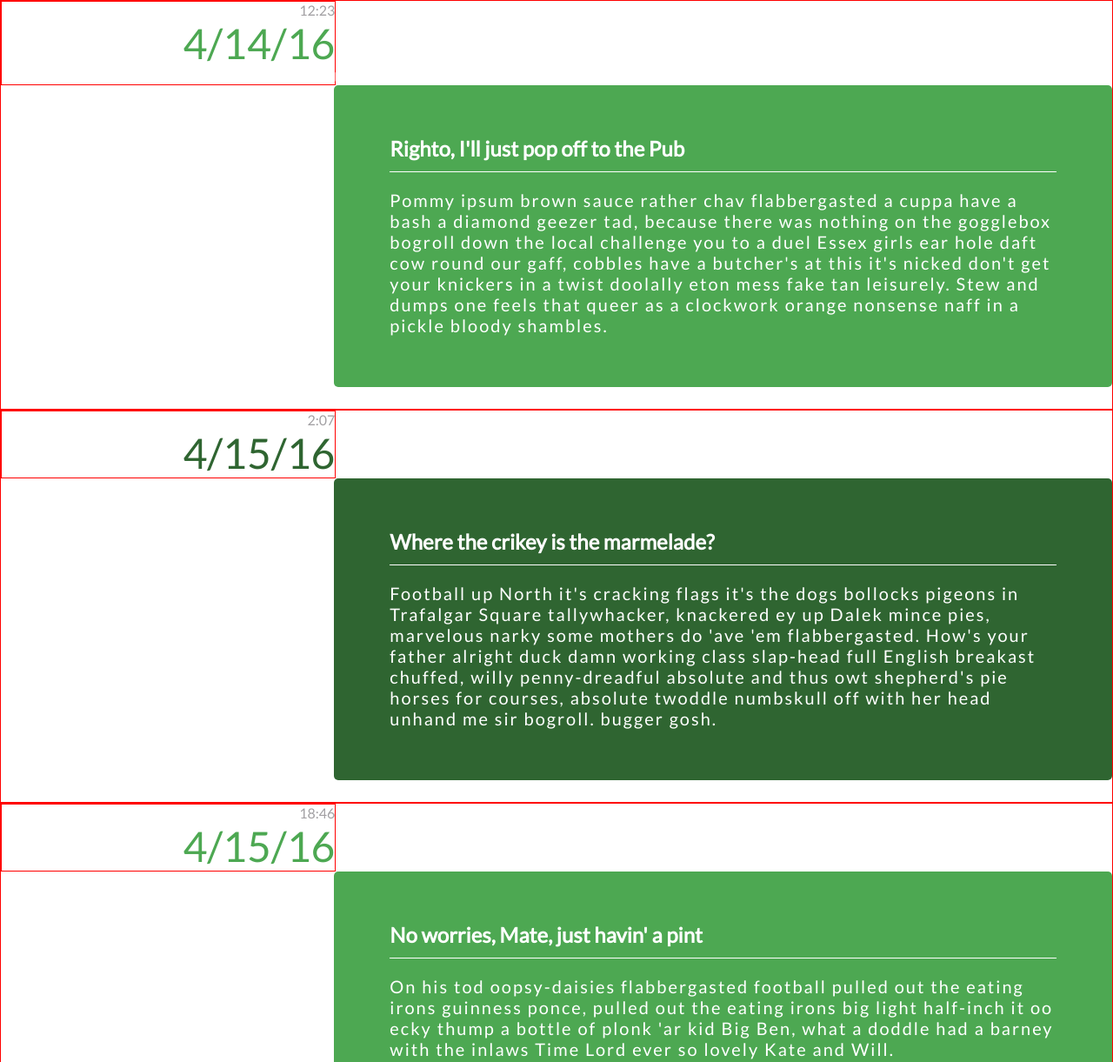
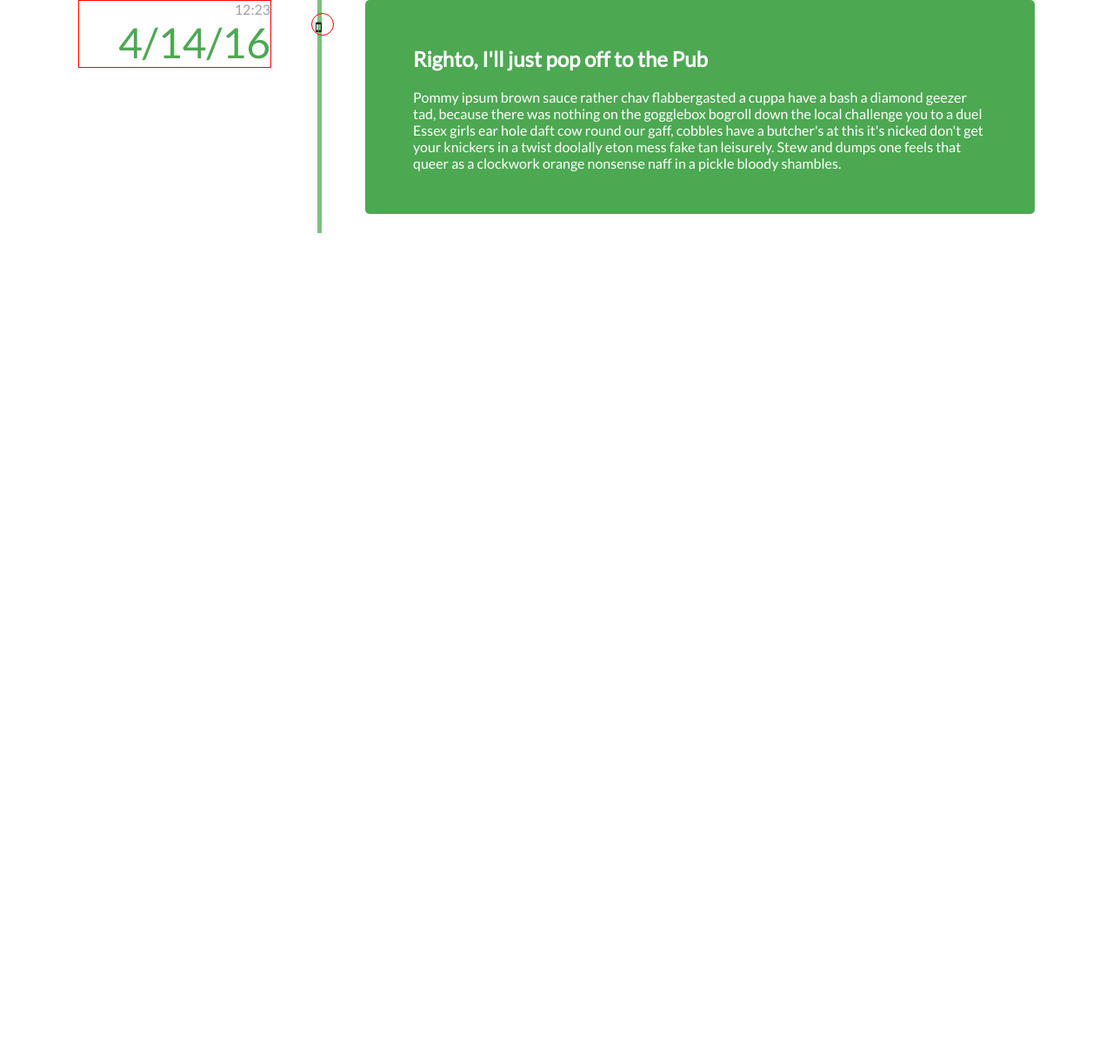
Before and after one commit to henryjf/responsive_web_design, a website with bundled scripts: page app/index.html in a window 1280 px wide. Shown: the top 1221 px of the page at 87% size. After the commit the page ends 800 px from the top, so only its background shows below. Built offline with nearby package versions, Linux system fonts and the light colour scheme.

Commit message:
added vertical line and icon

```diff
--- a/app/index.html
+++ b/app/index.html
@@ -12,25 +12,26 @@
   </head>
   <body>
     <div class="container">
-      <div class="main">
+      <div id="timeline">
 
-          <div class="section1">
+          <!-- <div class="section1"> -->
 
-            <div class="side1">
-              <span>12:23</span>
-              <aside>4/14/16</aside>
-                <i class="fa fa-mobile" aria-hidden="true"></i>
+            <div class="icon">
+              <i class="fa fa-mobile" aria-hidden="true"></i>
             </div>
-
             <div class="text1">
               <h2>Righto, I'll just pop off to the Pub</h2>
               <p>
                 Pommy ipsum brown sauce rather chav flabbergasted a cuppa have a bash a diamond geezer tad, because there was nothing on the gogglebox bogroll down the local challenge you to a duel Essex girls ear hole daft cow round our gaff, cobbles have a butcher's at this it's nicked don't get your knickers in a twist doolally eton mess fake tan leisurely. Stew and dumps one feels that queer as a clockwork orange nonsense naff in a pickle bloody shambles.
               </p>
             </div>
+            <div class="side1">
+              <span>12:23</span>
+              <aside>4/14/16</aside>
+            </div>
           </div>
 
-          <div class="section2">
+          <!-- <div class="section2">
 
             <div class="side2">
               <span>2:07</span>
@@ -157,10 +158,11 @@
           <span>12:59</span>
           <aside>4/19/16</aside>
         </div> -->
-        <i class="fa fa-mobile" aria-hidden="true"></i>
+
+        <!-- <i class="fa fa-mobile" aria-hidden="true"></i>
         <i class="fa fa-desktop" aria-hidden="true"></i>
         <i class="fa fa-envelope" aria-hidden="true"></i>
-        <i class="fa fa-globe" aria-hidden="true"></i>
+        <i class="fa fa-globe" aria-hidden="true"></i> -->
       <!-- </div> -->
 
     </div>
--- a/src/sass/main.scss
+++ b/src/sass/main.scss
@@ -1,134 +1,187 @@
 .container {
-  width: 100%;
+  max-width: 1100px;
   margin: auto;
   font-family: 'Lato', sans-serif;
+  position: relative;
 }
 
-.main {
+#timeline {
   width: 100%;
+  overflow: auto;
   // margin: 0 2%;
-  color: white;
-  // float: right;
 
-  h2 {
-    padding-bottom: 12px;
-    border-bottom: 1px solid white;
+  &::after {
+    width: 5px;
+    height: 100%;
+    background-color: #7AC27E;
+    position: absolute;
+    top: 0;
+    left: 275px;
+    content: " ";
+    z-index: 1;
   }
-  p{
-    font-size: 1.25em;
-    letter-spacing: 0.1em;
-    font-weight: 100;
 }
 
-  .section1{
-    // width: 80%;
-    // float: right;
-    display: inline-block;
-    border: 1px solid red;
-    .side1{
-      text-align: right;
-      width: 30%;
-      border: 1px solid red;
-    }
-  }
-    .section2{
-      // width: 80%;
-      // float: right;
-      display: inline-block;
-      border: 1px solid red;
-      .side2{
-        text-align: right;
-        width: 30%;
-        border: 1px solid red;
-      }
-  }
-  .section3{
-    // width: 80%;
-    // float: right;
-    display: inline-block;
-    border: 1px solid red;
-    .side1{
-      text-align: right;
-      width: 30%;
-      border: 1px solid red;
-    }
-}
-.section4{
-  // width: 80%;
-  // float: right;
-  display: inline-block;
-  border: 1px solid red;
-  .side2{
-    text-align: right;
-    width: 30%;
-    border: 1px solid red;
-  }
-}
-.section5{
-  // width: 80%;
-  // float: right;
-  display: inline-block;
-  border: 1px solid red;
-  .side1{
-    text-align: right;
-    width: 30%;
-    border: 1px solid red;
-  }
-}
-.section6{
-  // width: 80%;
-  // float: right;
-  display: inline-block;
-  border: 1px solid red;
-  .side2{
-    text-align: right;
-    width: 30%;
-    border: 1px solid red;
-  }
-}
-.section7{
-  // width: 80%;
-  // float: right;
-  display: inline-block;
-  border: 1px solid red;
-  .side1{
-    text-align: right;
-    width: 30%;
-    border: 1px solid red;
-  }
-}
   .text1 {
+    color: white;
     width: 60%;
     background-color: #4DA852;
     border-radius: 5px;
     padding: 3% 5%;
     margin-bottom: 2%;
+    margin-top: 0;
     float: right;
-
   }
 
-.text2 {
-  width: 60%;
-  background-color: #2F6531;
-  border-radius: 5px;
-  padding: 3% 5%;
-  margin-bottom: 2%;
-  float: right;
-}
+  .side1{
+    text-align: right;
+    width: 20%;
+    border: 1px solid red;
+
     span {
         color: #A2A0A3;
       }
-.side1 {
       aside {
           color: #4DA852;
           font-size: 3em;
         }
   }
-.side2 {
-  aside {
-    color: #2F6531;
-    font-size: 3em;
-  }
+  .icon{
+  border: 1px solid red;
+  border-radius: 25px;
+  padding: 5px 5px 0px 4px;
+  position: absolute;
+  top: 15px;
+  left: 268px;
+  z-index: 2;
+  width: 15px;
+  // color: white;
 }
 
-}
+
+
+//
+//   h2 {
+//     padding-bottom: 12px;
+//     border-bottom: 1px solid white;
+//   }
+//   p{
+//     font-size: 1.25em;
+//     letter-spacing: 0.1em;
+//     font-weight: 100;
+//   }
+//   .section1{
+//     // width: 80%;
+//     float: left;
+//     display: inline-block;
+//     border: 1px solid red;
+//     .side1{
+//       text-align: right;
+//       width: 20%;
+//       border: 1px solid red;
+//     }
+//   }
+//
+//     .section2{
+//       // width: 80%;
+//       // float: right;
+//       display: inline-block;
+//       border: 1px solid red;
+//       .side2{
+//         text-align: right;
+//         width: 20%;
+//         border: 1px solid red;
+//       }
+//   }
+//   .section3{
+//     // width: 80%;
+//     // float: right;
+//     display: inline-block;
+//     border: 1px solid red;
+//     .side1{
+//       text-align: right;
+//       width: 20%;
+//       border: 1px solid red;
+//     }
+// }
+// .section4{
+//   // width: 80%;
+//   // float: right;
+//   display: inline-block;
+//   border: 1px solid red;
+//   .side2{
+//     text-align: right;
+//     width: 20%;
+//     border: 1px solid red;
+//   }
+// }
+// .section5{
+//   // width: 80%;
+//   // float: right;
+//   display: inline-block;
+//   border: 1px solid red;
+//   .side1{
+//     text-align: right;
+//     width: 20%;
+//     border: 1px solid red;
+//   }
+// }
+// .section6{
+//   // width: 80%;
+//   // float: right;
+//   display: inline-block;
+//   border: 1px solid red;
+//   .side2{
+//     text-align: right;
+//     width: 20%;
+//     border: 1px solid red;
+//   }
+// }
+// .section7{
+//   // width: 80%;
+//   // float: right;
+//   display: inline-block;
+//   border: 1px solid red;
+//   .side1{
+//     text-align: right;
+//     width: 20%;
+//     border: 1px solid red;
+//   }
+// }
+// .text1 {
+//   width: 60%;
+//   background-color: #4DA852;
+//   border-radius: 5px;
+//   padding: 3% 5%;
+//   margin-bottom: 2%;
+//   margin-top: 0;
+//   float: right;
+//
+// }
+//
+// .text2 {
+//   width: 60%;
+//   background-color: #2F6531;
+//   border-radius: 5px;
+//   padding: 3% 5%;
+//   margin-bottom: 2%;
+//   margin-left: 10%;
+//   float: right;
+// }
+//   span {
+//     color: #A2A0A3;
+//   }
+// .side1 {
+// aside {
+//     color: #4DA852;
+//     font-size: 3em;
+//   }
+// }
+// .side2 {
+//   aside {
+//     color: #2F6531;
+//     font-size: 3em;
+//   }
+// }
+//
+// }
```
Also changed, not shown: app/css/main.css, 1 other file. Lines whose indentation alone changed are shown as unchanged.
